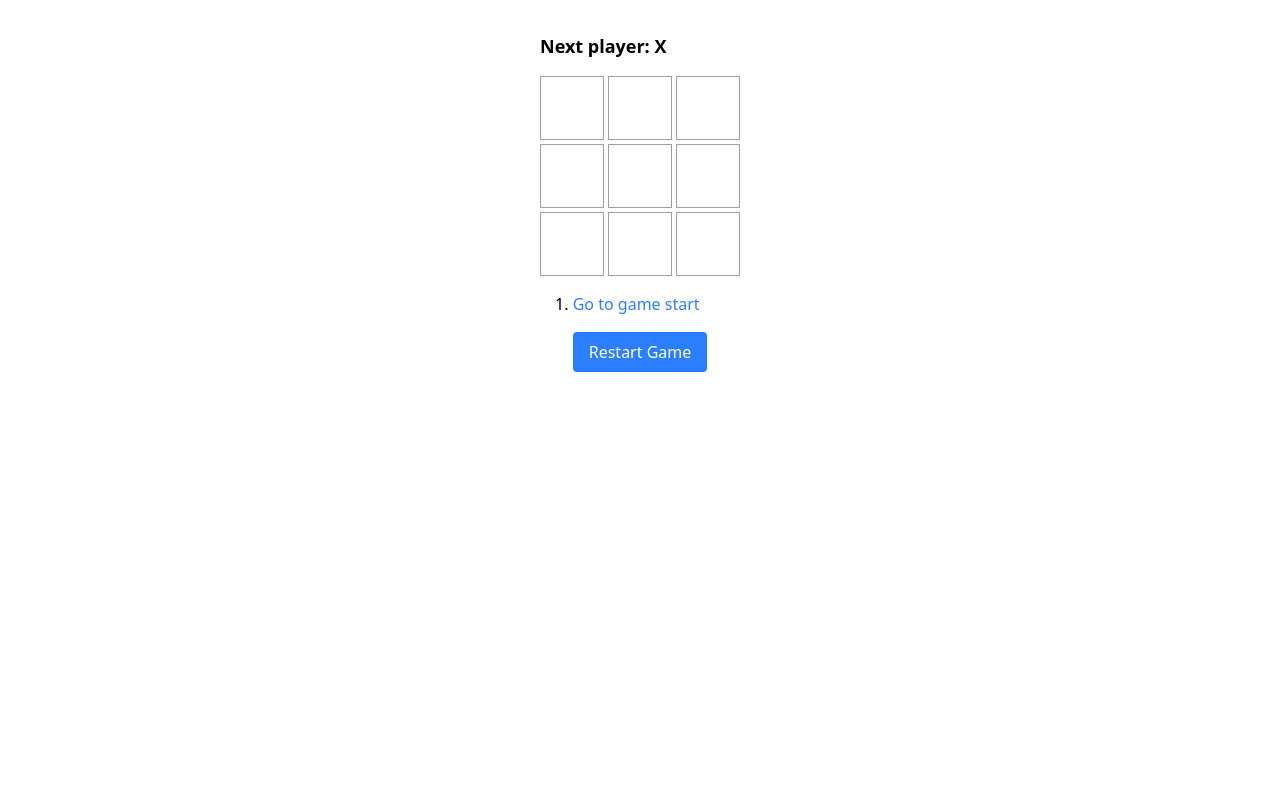
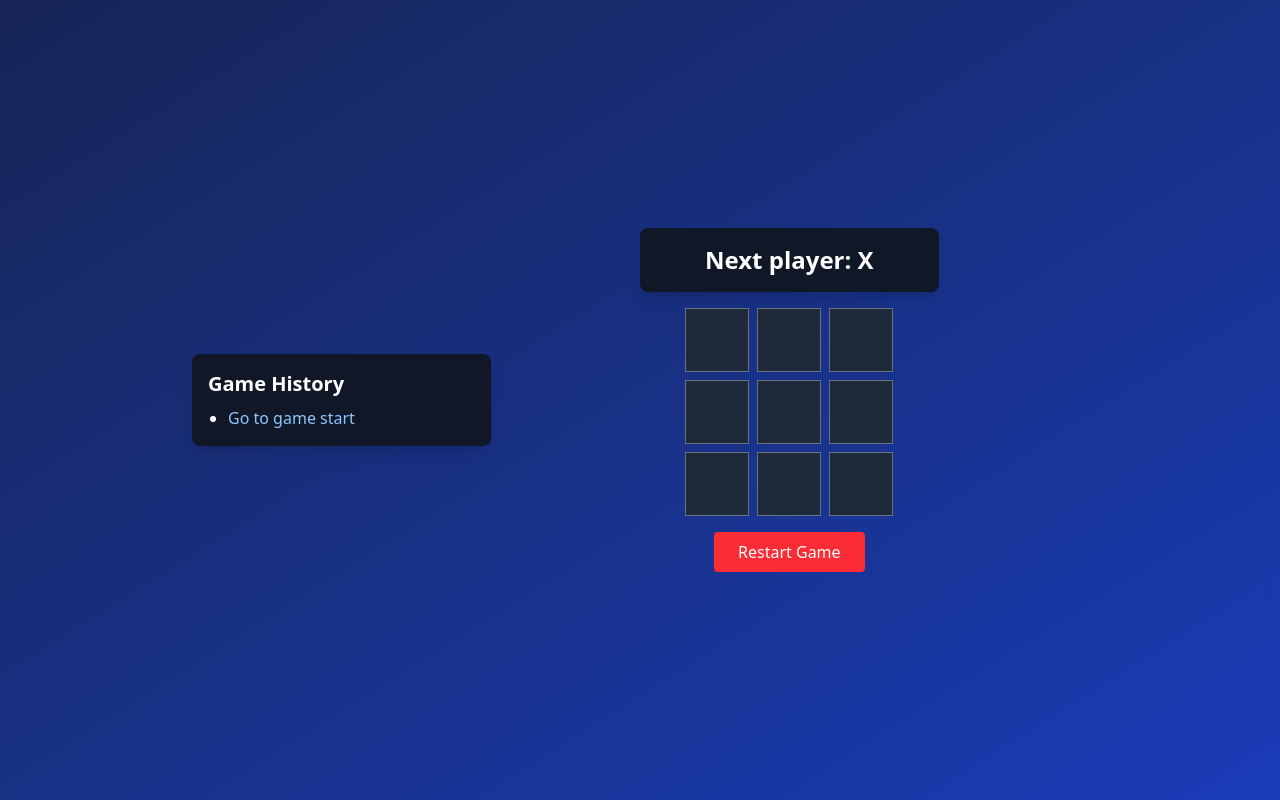
Before and after one commit to vinayak746/Tic-Tac-Toe, a React (Vite) app in the folder Tic-Tac-Toe/: page / in a window 1280 px wide. Built offline with nearby package versions, Linux system fonts and the light colour scheme.

Commit message:
improved the ui

```diff
--- a/Tic-Tac-Toe/src/App.jsx
+++ b/Tic-Tac-Toe/src/App.jsx
@@ -3,7 +3,7 @@ import { useState } from "react";
 function Square({ value, onSquareClick }) {
   return (
     <button
-      className="w-16 h-16 bg-white border border-gray-400 text-xl font-bold flex items-center justify-center hover:bg-gray-100"
+      className="w-16 h-16 bg-gray-800 border border-gray-500 text-3xl text-white font-bold flex items-center justify-center hover:bg-gray-700"
       onClick={onSquareClick}
     >
       {value}
@@ -17,33 +17,16 @@ function Board({ xIsNext, squares, onPlay }) {
       return;
     }
     const nextSquares = squares.slice();
-    if (xIsNext) {
-      nextSquares[i] = "X";
-    } else {
-      nextSquares[i] = "O";
-    }
+    nextSquares[i] = xIsNext ? "X" : "O";
     onPlay(nextSquares);
   }
 
-  const winner = calculateWinner(squares);
-  let status;
-  if (winner) {
-    status = "Winner: " + winner;
-  } else if (squares.every((square) => square !== null)) {
-    status = "It's a draw!";
-  } else {
-    status = "Next player: " + (xIsNext ? "X" : "O");
-  }
-
   return (
-    <>
-      <div className="text-lg font-semibold mb-4">{status}</div>
-      <div className="grid grid-cols-3 gap-1">
+    <div className="grid grid-cols-3 gap-2">
       {squares.map((square, i) => (
         <Square key={i} value={square} onSquareClick={() => handleClick(i)} />
       ))}
     </div>
-    </>
   );
 }
 
@@ -54,9 +37,8 @@ export default function Game() {
   const currentSquares = history[currentMove];
 
   function handlePlay(nextSquares) {
-    const nextHistory = [...history.slice(0, currentMove + 1), nextSquares];
-    setHistory(nextHistory);
-    setCurrentMove(nextHistory.length - 1);
+    setHistory([...history.slice(0, currentMove + 1), nextSquares]);
+    setCurrentMove((prev) => prev + 1);
   }
 
   function jumpTo(nextMove) {
@@ -68,38 +50,51 @@ export default function Game() {
     setCurrentMove(0);
   }
 
-  const moves = history.map((squares, move) => {
-    let description;
-    if (move > 0) {
-      description = "Go to move #" + move;
-    } else {
-      description = "Go to game start";
-    }
+  const winner = calculateWinner(currentSquares);
+
   return (
+    <div className="min-h-screen flex flex-col items-center justify-center bg-gradient-to-br from-blue-950 to-blue-800 text-white p-8">
+      {/* Game Board & Moves */}
+      <div className="flex flex-col md:flex-row items-center w-full max-w-4xl">
+        {/* Moves History */}
+        <div className="md:w-1/3 w-full bg-gray-900 p-4 rounded-lg shadow-lg mb-4 md:mb-0">
+          <h3 className="text-xl font-semibold mb-2">Game History</h3>
+          <ul className="list-disc pl-5 space-y-2">
+            {history.map((_, move) => (
               <li key={move}>
                 <button
-          className="text-blue-500 hover:underline"
+                  className="text-blue-300 hover:underline"
                   onClick={() => jumpTo(move)}
                 >
-          {description}
+                  {move > 0 ? `Go to move #${move}` : "Go to game start"}
                 </button>
               </li>
-    );
-  });
+            ))}
+          </ul>
+        </div>
 
-  return (
-    <div className="flex flex-col items-center mt-8">
-      <div className="game-board mb-4">
-        <Board xIsNext={xIsNext} squares={currentSquares} onPlay={handlePlay} />
+        {/* Game Board */}
+        <div className="md:w-2/3 flex flex-col items-center">
+          {/* Winner Announcement */}
+          <div className=" w-1/2 bg-gray-900 p-4 rounded-lg shadow-lg text-center mb-4">
+            <h2 className="text-2xl font-semibold">
+              {winner
+                ? `Winner: ${winner}`
+                : `Next player: ${xIsNext ? "X" : "O"}`}
+            </h2>
           </div>
-      <div className="game-info">
-        <ol className="list-decimal">{moves}</ol>
+          <Board
+            xIsNext={xIsNext}
+            squares={currentSquares}
+            onPlay={handlePlay}
+          />
           <button
-          className="mt-4 px-4 py-2 bg-blue-500 text-white rounded hover:bg-blue-600"
+            className="mt-4 px-6 py-2 bg-red-500 text-white rounded hover:bg-red-600"
             onClick={resetGame}
           >
             Restart Game
           </button>
+        </div>
       </div>
     </div>
   );
```
Lines whose indentation alone changed are shown as unchanged.
